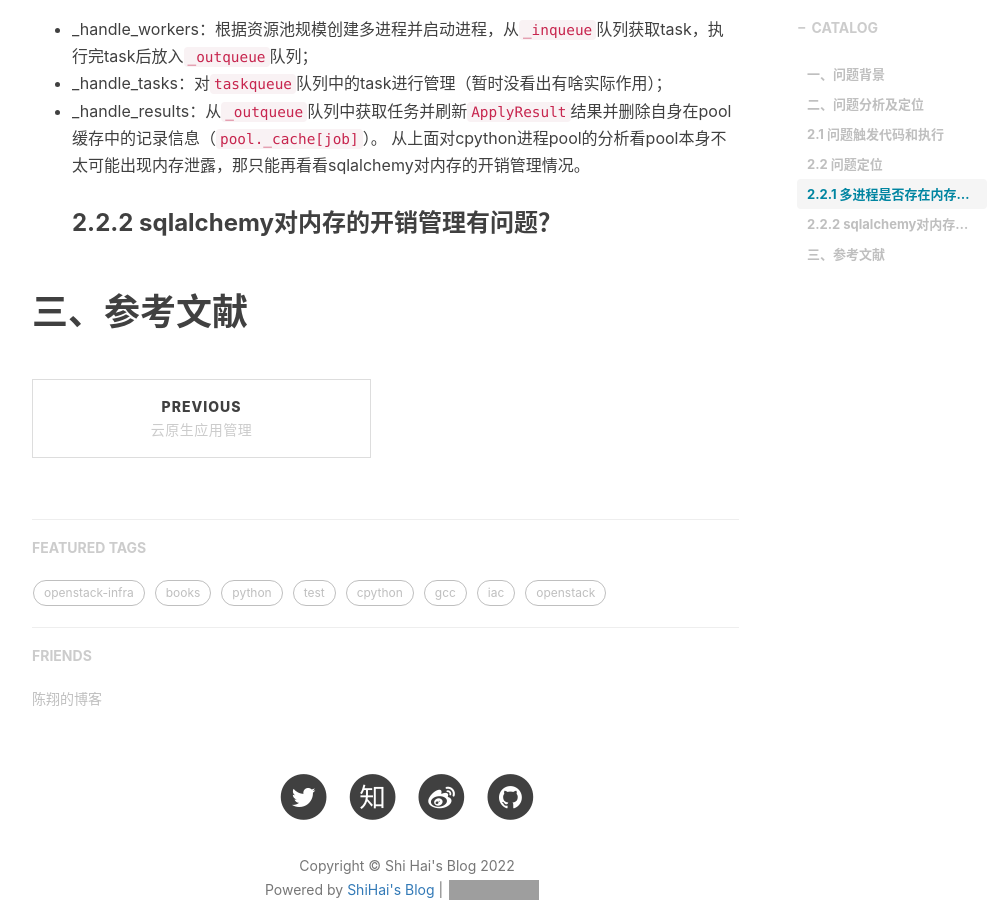
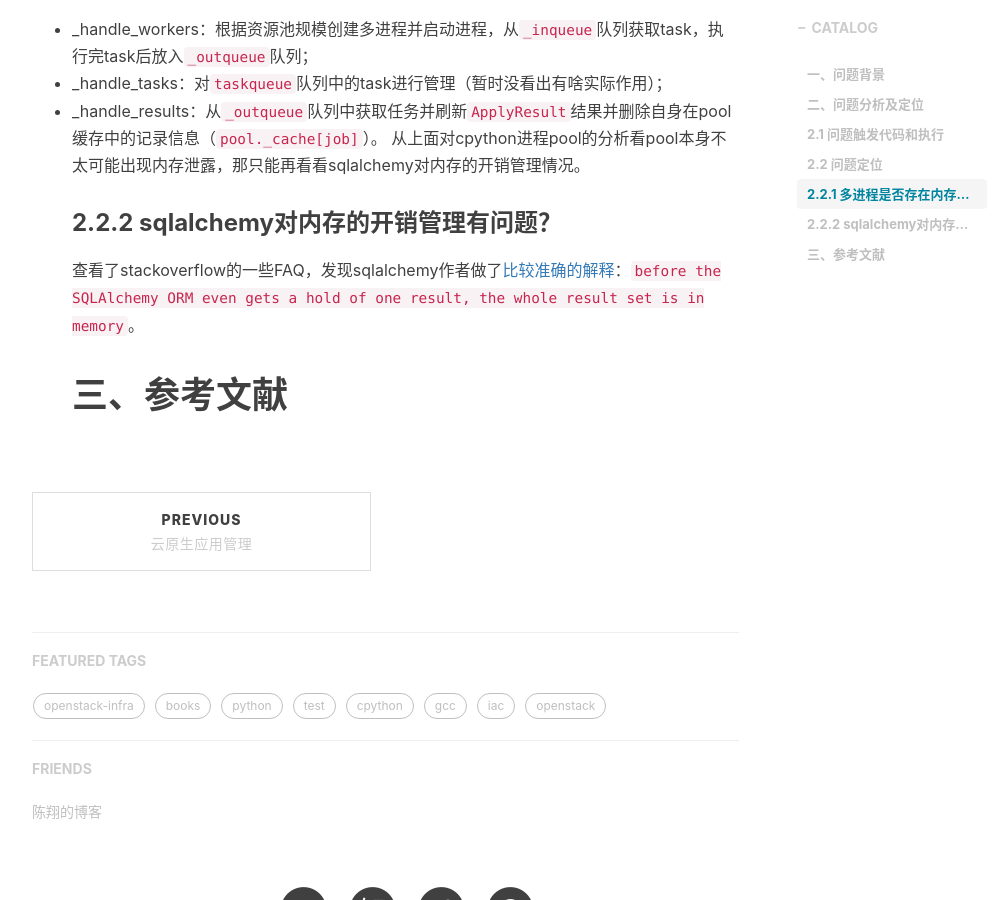
Before and after one commit to shihai1991/shihai1991.github.io, a Jekyll site: the page built from _posts/2022-09-20-multiprocessing-sqlalchemy.md, in a window 1280 px wide and 900 px high, scrolled down 3550 px. Shown: the whole window, without its empty margins (233-1233 px from the left). Built offline with Jekyll 4.4.1, drawn with Linux system fonts in a browser that asks for light colours; nearby versions of some CDN libraries; comment, search, counter and statistics services are not loaded; grey boxes are pictures that could not be loaded.

Commit message:
Update 2022-09-20-multiprocessing-sqlalchemy.md

```diff
--- a/_posts/2022-09-20-multiprocessing-sqlalchemy.md
+++ b/_posts/2022-09-20-multiprocessing-sqlalchemy.md
@@ -130,5 +130,5 @@ PID USER      PR  NI    VIRT    RES    SHR S  %CPU %MEM     TIME+ COMMAND
 - _handle_results：从`_outqueue`队列中获取任务并刷新`ApplyResult`结果并删除自身在pool缓存中的记录信息（`pool._cache[job]`）。
 从上面对cpython进程pool的分析看pool本身不太可能出现内存泄露，那只能再看看sqlalchemy对内存的开销管理情况。
 ### 2.2.2 sqlalchemy对内存的开销管理有问题？
-
+查看了stackoverflow的一些FAQ，发现sqlalchemy作者做了[比较准确的解释](https://stackoverflow.com/questions/7389759/memory-efficient-built-in-sqlalchemy-iterator-generator)：`before the SQLAlchemy ORM even gets a hold of one result, the whole result set is in memory`。
 # 三、参考文献
```
